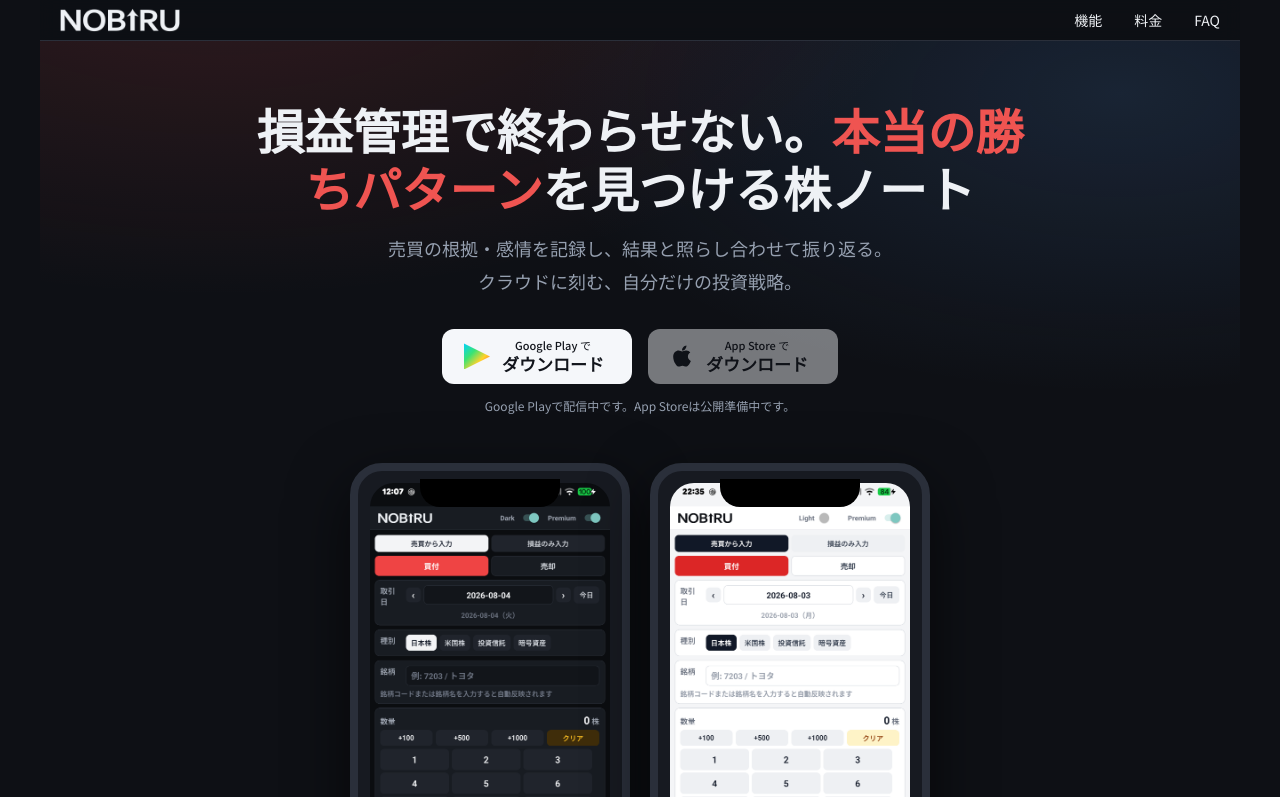
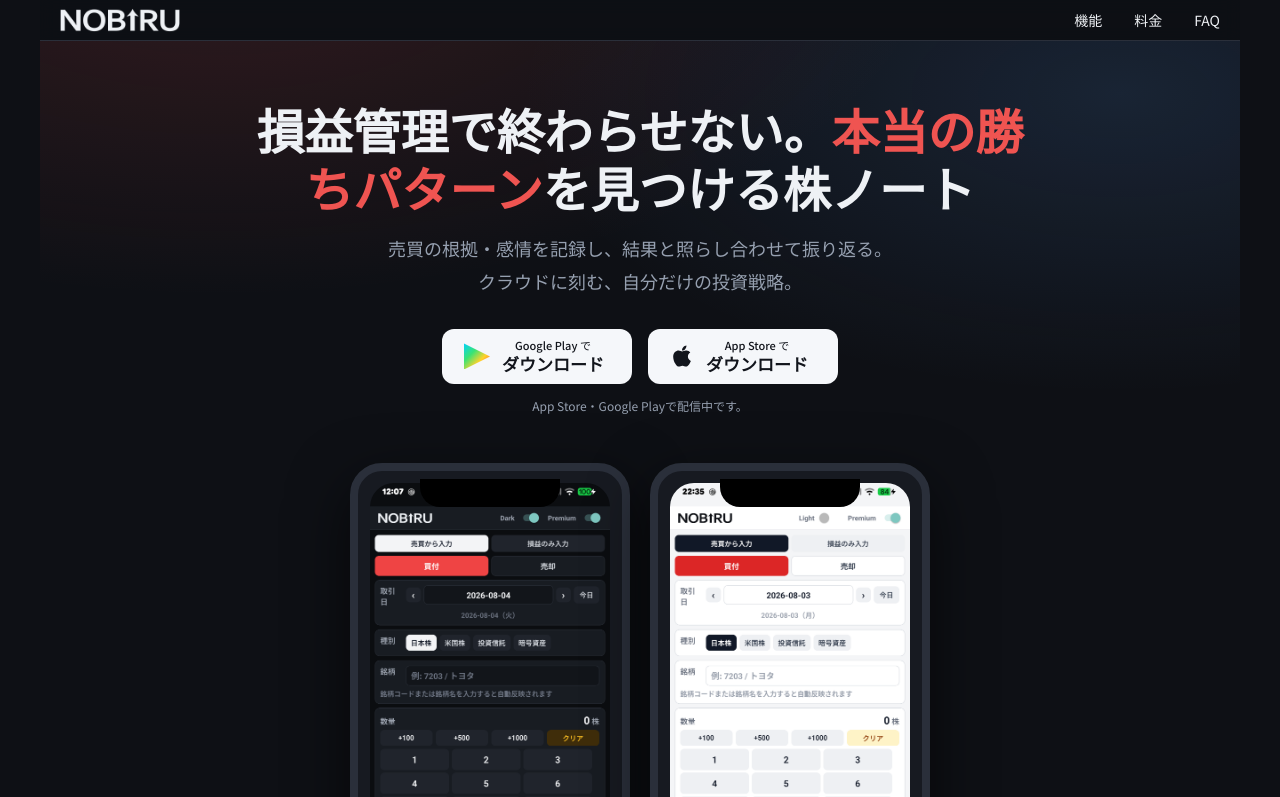
Before and after one commit to hirayama-properties/kabunote-nobiru, a plain HTML site: page index.html in a window 1280 px wide. Shown: the top 797 px of the page. Drawn offline with Linux system fonts and the light colour scheme.

Commit message:
Add App Store link now that the app is live

```diff
--- a/index.html
+++ b/index.html
@@ -62,15 +62,15 @@ a:hover{color:var(--accent-sell)}
             <span style="font-size:17px;font-weight:700">ダウンロード</span>
           </div>
         </a>
-        <span style="display:flex;align-items:center;gap:12px;background:#f5f7fa;opacity:.45;color:#12151c;padding:10px 22px;border-radius:12px;min-width:190px;cursor:default">
+        <a href="https://apps.apple.com/jp/app/%E6%A0%AA%E3%83%8E%E3%83%BC%E3%83%88nobiru-%E6%8A%95%E8%B3%87%E3%83%AD%E3%82%B0%E3%82%92%E3%82%AF%E3%83%A9%E3%82%A6%E3%83%89%E3%81%B8%E8%87%AA%E5%8B%95%E4%BF%9D%E5%AD%98/id6803717383" target="_blank" rel="noopener" style="display:flex;align-items:center;gap:12px;background:#f5f7fa;color:#12151c;padding:10px 22px;border-radius:12px;text-decoration:none;min-width:190px">
           <svg width="24" height="24" viewBox="0 0 384 512" style="flex-shrink:0"><path fill="#12151c" d="M318.7 268.7c-.2-36.7 16.4-64.4 50-84.8-18.8-26.9-47.2-41.7-84.7-44.6-35.5-2.8-74.3 20.7-88.5 20.7-15 0-49.4-19.7-76-19.7C63.3 141.2 4 184.8 4 273.5q0 39.3 14.4 81.2c12.8 36.7 59 126.7 107.2 125.2 25.2-.6 43-17.9 75.8-17.9 31.8 0 48.3 17.9 76.4 17.9 48.6-.7 90.4-82.5 102.6-119.3-65.2-30.7-61.7-90-61.7-91.9zm-56.6-164.2c27.3-32.4 24.8-61.9 24-72.5-24.1 1.4-52 16.4-67.9 34.9-17.5 19.8-27.8 44.3-25.6 71.9 26.1 2 49.9-11.4 69.5-34.3z"/></svg>
           <div style="display:flex;flex-direction:column;line-height:1.25">
             <span style="font-size:11px;font-weight:500">App Store で</span>
             <span style="font-size:17px;font-weight:700">ダウンロード</span>
           </div>
-        </span>
+        </a>
       </div>
-      <p style="font-size:12px;color:var(--text-light-sub);margin-bottom:48px">Google Playで配信中です。App Storeは公開準備中です。</p>
+      <p style="font-size:12px;color:var(--text-light-sub);margin-bottom:48px">App Store・Google Playで配信中です。</p>
 
       <div style="display:flex;justify-content:center;gap:20px;flex-wrap:wrap">
         <div style="width:280px;height:560px;background:var(--bg-light-alt);border:8px solid var(--border-light);border-radius:32px;padding:12px;box-shadow:0 20px 60px rgba(0,0,0,0.6);position:relative;overflow:hidden">
```
